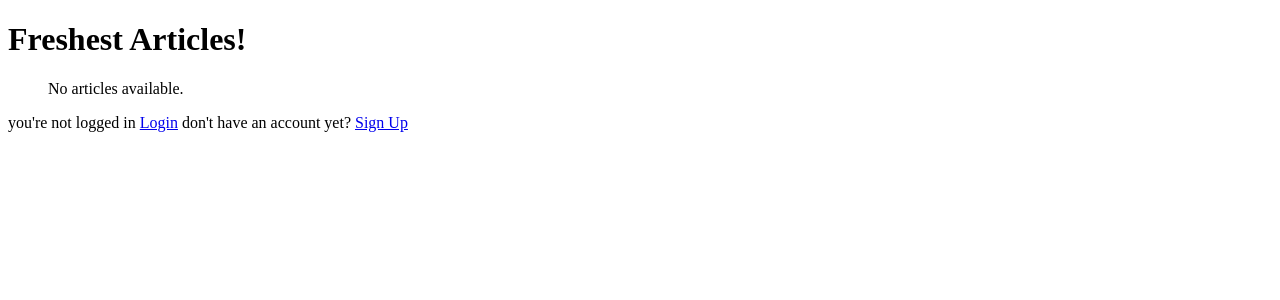
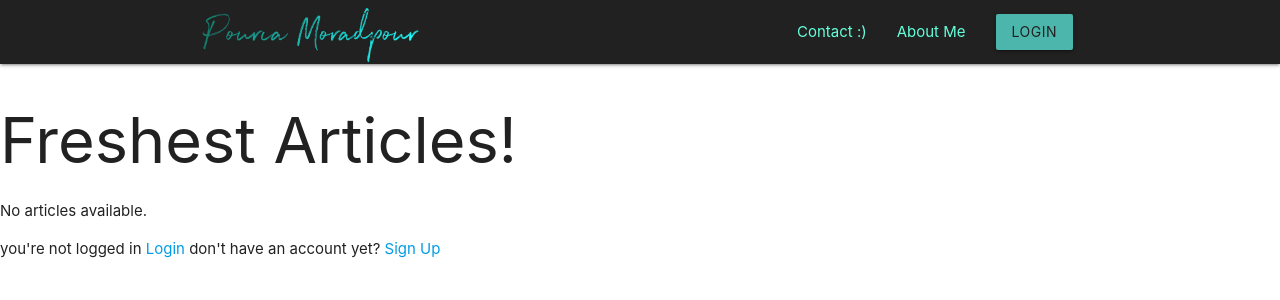
Before and after one commit to simply-pouria/BlogWebsite, a Django app: page / in a window 1280 px wide. Shown: the top 300 px of the page. Run offline with Django 4.2, Linux system fonts and the light colour scheme; data that the repository does not hold is empty; some libraries are stand-ins or nearby versions.

Commit message:
added nav bar

```diff
--- a/blog_app/templates/blog_app/article_list.html
+++ b/blog_app/templates/blog_app/article_list.html
@@ -2,10 +2,59 @@
 <html lang="en">
 <head>
     <meta charset="UTF-8">
+  <meta name="viewport" content="width=device-width, initial-scale=1.0">
+  <meta http-equiv="X-UA-Compatible" content="ie=edge">
+  <!-- font awesome -->
+  <link rel="stylesheet" href="https://use.fontawesome.com/releases/v5.0.13/css/all.css" integrity="sha384-DNOHZ68U8hZfKXOrtjWvjxusGo9WQnrNx2sqG0tfsghAvtVlRW3tvkXWZh58N9jp" crossorigin="anonymous">
+  <!--Import Google Icon Font-->
+  <link href="https://fonts.googleapis.com/icon?family=Material+Icons" rel="stylesheet">
+  <!-- Compiled and minified CSS -->
+  <link rel="stylesheet" href="https://cdnjs.cloudflare.com/ajax/libs/materialize/1.0.0-beta/css/materialize.min.css">
     <title>Pouria's Blog</title>
+
+    <style>
+
+.nav-wrapper .brand-logo img {
+  max-height: 64px; /* Ensure the image height doesn't exceed the navbar */
+  width: auto; /* Maintain aspect ratio */
+  vertical-align: middle; /* Center the image vertically */
+}
+
+/* Center the brand logo vertically within the navbar */
+.nav-wrapper .brand-logo {
+  display: flex;
+  align-items: center;
+}
+
+</style>
+
 </head>
 <body>
+  <div class="navbar-fixed">
+    <nav class="nav-wrapper grey darken-4">
+      <div class="container">
+        <a href="#" class="brand-logo">
+            <img src="images/name.png" alt="" class="responsive-img">
+        </a>
+        <a href="#" class="sidenav-trigger" data-target="mobile-links">
+          <i class="material-icons teal-text">menu</i>
+        </a>
+        <ul class="right hide-on-med-and-down">
+          <li><a href="" class="teal-text text-accent-2">Contact :)</a></li>
+          <li><a href="" class="teal-text text-accent-2">About Me</a></li>
+          <li><a href="" class="btn teal lighten-2 grey-text text-darken-4">Login</a></li>
+        </ul>
+      </div>
+    </nav>
+  </div>
+
+  <ul class="sidenav" id="mobile-links">
+    <li><a href="">Home</a></li>
+    <li><a href="">About</a></li>
+    <li><a href="">Contact</a></li>
+  </ul>
 <h1> Freshest Articles! </h1>
+
 <ul>
 
     {% for article in articles %}
```
Also changed, not shown: blog_app/templates/blog_app/images/name.png (added), db.sqlite3.
